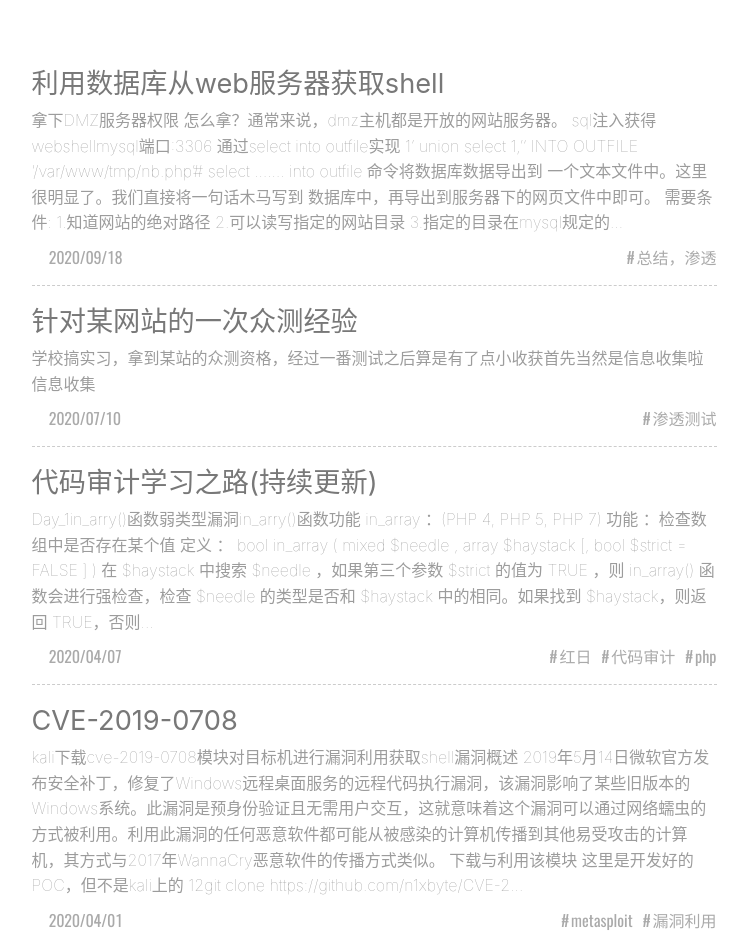
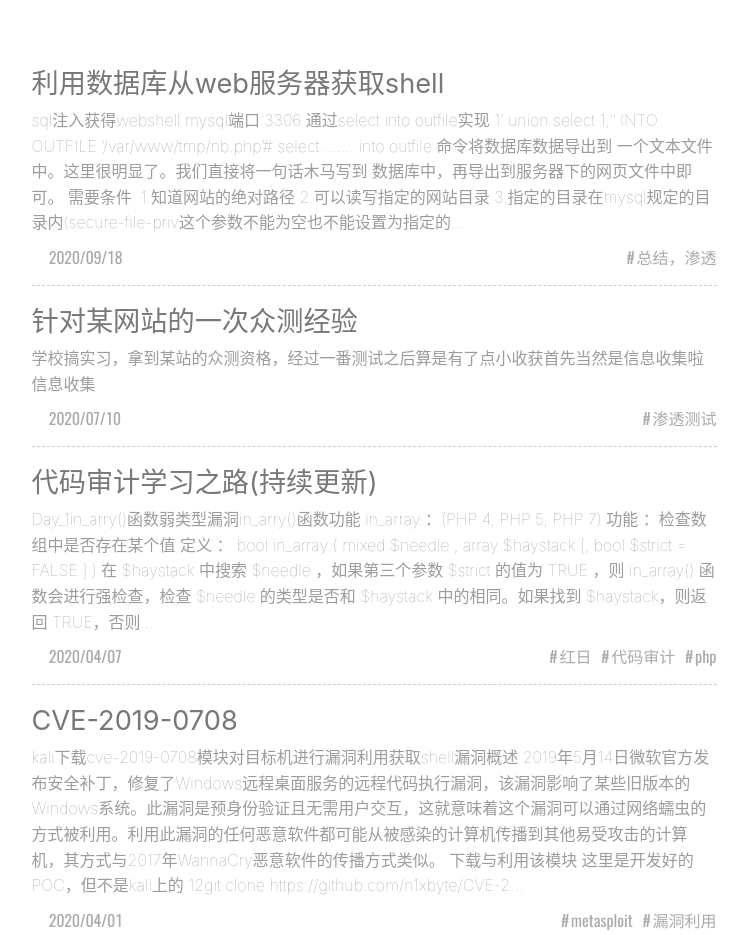
Before and after one commit to jager-Man/jager-man.github.io, a plain HTML site: page archives/index.html in a window 1280 px wide. Shown: the top 935 px of the page, without its empty margins (290-1038 px from the left). Drawn offline with nearby package versions, Linux system fonts and the light colour scheme; some packages are replaced by stand-ins of ours; a script that the page names is missing; a web font is replaced by a local one.

Commit message:
Site updated: 2020-09-29 09:14:27

```diff
--- a/archives/index.html
+++ b/archives/index.html
@@ -359,11 +359,9 @@
                 <span>利用数据库从web服务器获取shell</span>
         </a>
         <div class="abstract-content">
-            拿下DMZ服务器权限
 
-怎么拿？通常来说，dmz主机都是开放的网站服务器。
-
-sql注入获得webshellmysql端口:3306
+sql注入获得webshell
+mysql端口:3306
 通过select into outfile实现
 1’ union select 1,’‘ INTO OUTFILE ‘/var/www/tmp/nb.php’#
 
@@ -371,7 +369,7 @@ select ……. into outfile 命令将数据库数据导出到 一个文本文件
 需要条件:
 1.知道网站的绝对路径
 2.可以读写指定的网站目录
-3.指定的目录在mysql规定的...
+3.指定的目录在mysql规定的目录内(secure-file-priv这个参数不能为空也不能设置为指定的...
         </div>
         <div class="abstract-post-meta">
             <!-- date  -->
--- a/index.html
+++ b/index.html
@@ -372,11 +372,9 @@ height:50vh;
                 <span>利用数据库从web服务器获取shell</span>
         </a>
         <div class="abstract-content">
-            拿下DMZ服务器权限
 
-怎么拿？通常来说，dmz主机都是开放的网站服务器。
-
-sql注入获得webshellmysql端口:3306
+sql注入获得webshell
+mysql端口:3306
 通过select into outfile实现
 1’ union select 1,’‘ INTO OUTFILE ‘/var/www/tmp/nb.php’#
 
@@ -384,7 +382,7 @@ select ……. into outfile 命令将数据库数据导出到 一个文本文件
 需要条件:
 1.知道网站的绝对路径
 2.可以读写指定的网站目录
-3.指定的目录在mysql规定的...
+3.指定的目录在mysql规定的目录内(secure-file-priv这个参数不能为空也不能设置为指定的...
         </div>
         <div class="abstract-post-meta">
             <!-- date  -->
```
Also changed, not shown: 2020/09/18/从sql注入到获取shell/index.html (+7 -9 lines), archives/2020/09/index.html (+3 -5 lines), archives/2020/index.html (+3 -5 lines), categories/学习/index.html (+3 -5 lines), tags/总结，渗透/index.html (+3 -5 lines).
